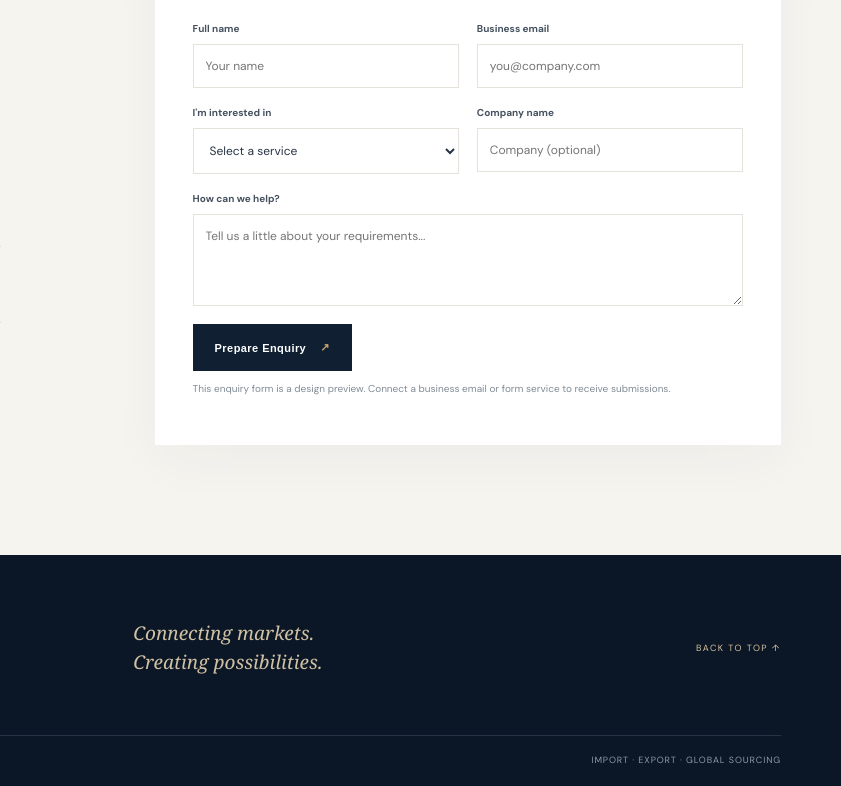
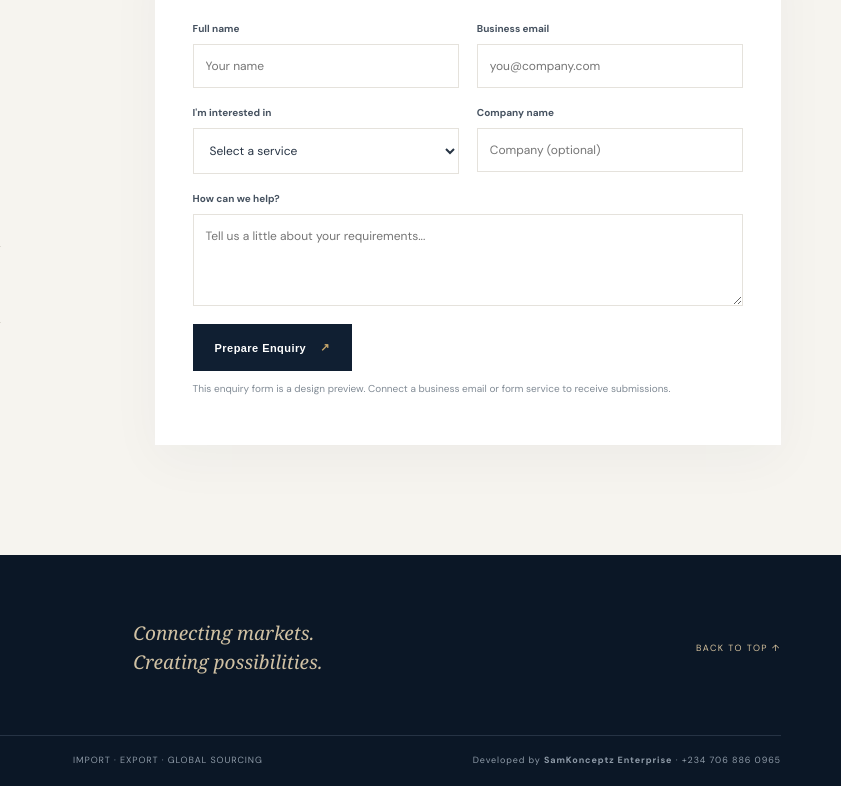
Before and after one commit to Samzeeezzy/import-export, a plain HTML site: page index.html in a window 1280 px wide. Shown: the part 6280-7066 px from the top of the page, 439-1280 px from the left. Drawn offline with Linux system fonts and the light colour scheme.

Commit message:
Add SamKonceptz developer credit to footer

```diff
--- a/index.html
+++ b/index.html
@@ -108,7 +108,7 @@
     </div></section>
   </main>
   <a class="whatsapp-float" href="https://wa.me/2348143747614?text=Hello%20Nexora%20Global%20Trade%2C%20I%27d%20like%20to%20make%20an%20enquiry." target="_blank" rel="noopener noreferrer" aria-label="Chat with Nexora Global Trade on WhatsApp"><svg viewBox="0 0 32 32" aria-hidden="true"><path d="M16.02 3.2A12.65 12.65 0 0 0 5.1 22.23L3.4 28.5l6.43-1.68A12.7 12.7 0 1 0 16.02 3.2Zm0 23.1c-1.9 0-3.76-.5-5.4-1.47l-.39-.23-3.82 1 1.02-3.72-.25-.4a10.4 10.4 0 1 1 8.84 4.82Zm5.7-7.8c-.31-.16-1.85-.91-2.14-1.01-.29-.1-.5-.16-.71.16-.21.31-.81 1.01-.99 1.22-.18.21-.37.23-.68.08-.31-.16-1.32-.49-2.51-1.55-.93-.83-1.56-1.85-1.74-2.16-.18-.31-.02-.48.14-.64.14-.14.31-.37.47-.55.16-.18.21-.31.31-.52.1-.21.05-.39-.03-.55-.08-.16-.71-1.71-.97-2.34-.26-.61-.52-.53-.71-.54h-.6c-.21 0-.55.08-.84.39-.29.31-1.1 1.07-1.1 2.6s1.13 3.02 1.29 3.23c.16.21 2.22 3.39 5.38 4.75.75.32 1.34.52 1.8.66.76.24 1.45.2 1.99.12.61-.09 1.85-.76 2.11-1.49.26-.73.26-1.35.18-1.48-.08-.13-.29-.21-.6-.37Z"/></svg><span>Chat with us</span></a>
-  <footer class="footer"><div class="container footer-main"><a class="brand footer-brand" href="#top"><span class="brand-mark">N<span>G</span></span><span class="brand-name">NEXORA <small>GLOBAL TRADE</small></span></a><p>Connecting markets.<br>Creating possibilities.</p><a class="back-top" href="#top">BACK TO TOP ↑</a></div><div class="container footer-bottom"><span>© <span id="year"></span> Nexora Global Trade. All rights reserved.</span><span>IMPORT · EXPORT · GLOBAL SOURCING</span></div></footer>
+  <footer class="footer"><div class="container footer-main"><a class="brand footer-brand" href="#top"><span class="brand-mark">N<span>G</span></span><span class="brand-name">NEXORA <small>GLOBAL TRADE</small></span></a><p>Connecting markets.<br>Creating possibilities.</p><a class="back-top" href="#top">BACK TO TOP ↑</a></div><div class="container footer-bottom"><span>© <span id="year"></span> Nexora Global Trade. All rights reserved.</span><span>IMPORT · EXPORT · GLOBAL SOURCING</span><span class="developer-credit">Developed by <strong>SamKonceptz Enterprise</strong> · <a href="tel:+2347068860965">+234 706 886 0965</a></span></div></footer>
   <script src="script.js"></script>
 </body>
 </html>
```
